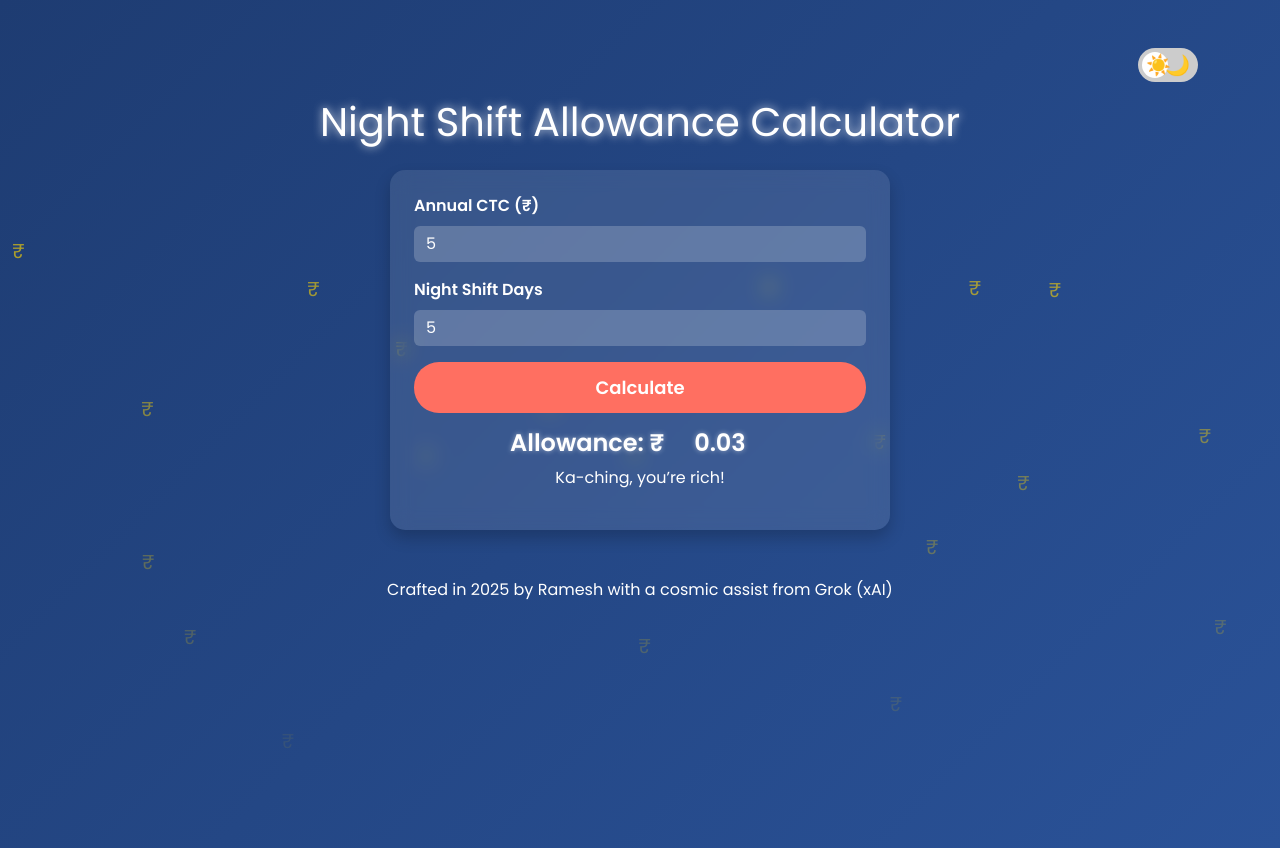
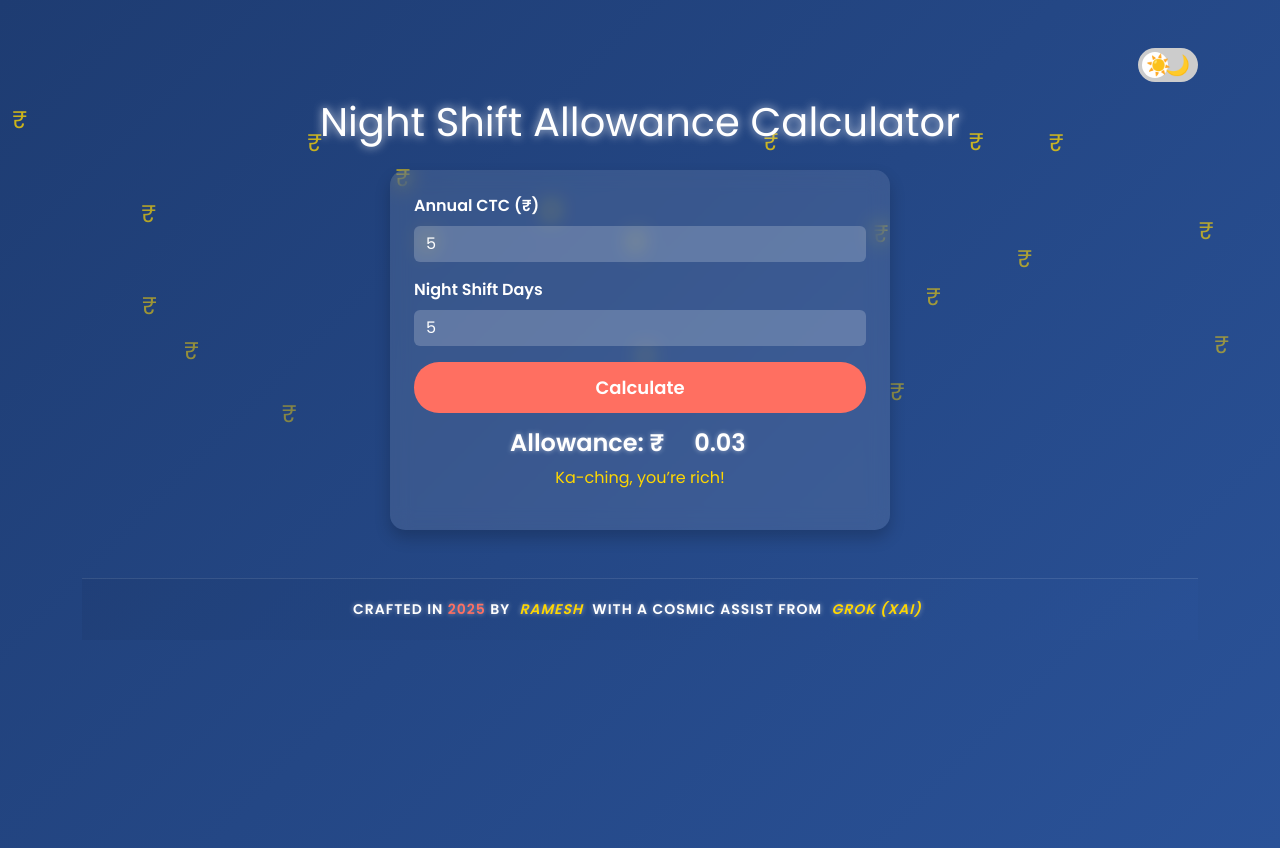
Before and after one commit to Ramesh0708/night-shift-calculator-web, a plain HTML site: page index.html in a window 1280 px wide. Both pictures are taken after typing "5", "5" into the empty fields and a click on the button "Calculate". Drawn offline with nearby package versions, Linux system fonts and the light colour scheme.

Commit message:
Update styles.css

```diff
--- a/styles.css
+++ b/styles.css
@@ -127,12 +127,28 @@ body.day-mode {
     text-shadow: 0 0 5px rgba(0, 0, 0, 0.2);
 }
 
+.night-mode #message {
+    color: #ffd700;
+}
+
+.day-mode #message {
+    color: #ff6f61;
+}
+
 .rupee {
     position: absolute;
-    font-size: 20px;
+    font-size: 24px;
+    animation: fall 5s linear infinite;
+}
+
+.night-mode .rupee {
     color: #ffd700;
-    animation: fall 3s linear infinite;
 }
+
+.day-mode .rupee {
+    color: #ff4500;
+}
+
 @keyframes fall {
     0% { transform: translateY(-100px); opacity: 1; }
     100% { transform: translateY(100vh); opacity: 0; }
@@ -144,6 +160,7 @@ body.day-mode {
     text-align: center;
     animation: spin 0.5s ease-in-out;
 }
+
 @keyframes spin {
     0% { transform: translateY(-20px); opacity: 0; }
     100% { transform: translateY(0); opacity: 1; }
@@ -205,9 +222,62 @@ input:checked + .slider:before {
 .sun { left: 8px; }
 .moon { right: 8px; }
 
+/* Footer Styles */
+.footer {
+    padding: 20px 0;
+    background: linear-gradient(135deg, rgba(0, 0, 0, 0.2), rgba(255, 255, 255, 0.1));
+    border-top: 1px solid rgba(255, 255, 255, 0.1);
+    margin-top: 40px;
+}
+
+.night-mode .footer {
+    background: linear-gradient(135deg, rgba(30, 60, 114, 0.5), rgba(42, 82, 152, 0.5));
+}
+
+.day-mode .footer {
+    background: linear-gradient(135deg, rgba(135, 206, 235, 0.5), rgba(240, 248, 255, 0.5));
+}
+
+.footer-text {
+    font-size: 14px;
+    font-weight: 600;
+    text-transform: uppercase;
+    letter-spacing: 1px;
+    margin: 0;
+}
+
+.night-mode .footer-text {
+    color: #fff;
+    text-shadow: 0 0 5px rgba(255, 255, 255, 0.5);
+}
+
+.day-mode .footer-text {
+    color: #333;
+    text-shadow: 0 0 5px rgba(0, 0, 0, 0.2);
+}
+
+.year {
+    color: #ff6f61;
+    font-weight: 700;
+}
+
+.name {
+    color: #ffd700;
+    font-style: italic;
+    padding: 0 5px;
+    transition: color 0.3s ease;
+}
+
+.name:hover {
+    color: #ff4500;
+}
+
 @media (max-width: 767px) {
     .ad-container ins {
         width: 100% !important;
         height: 50px !important;
     }
+    .footer-text {
+        font-size: 12px;
+    }
 }
```
